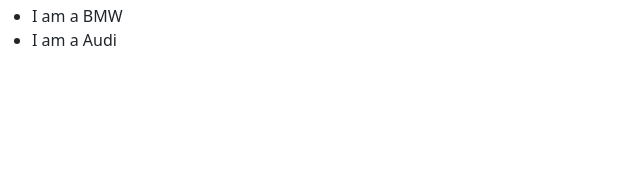
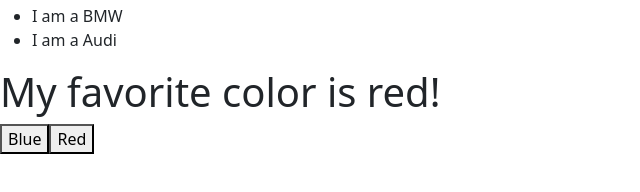
Before and after one commit to nrohitydv/todo-final, a React (Vite) app in the folder client/: page / in a window 1280 px wide. Shown: the part 170-362 px from the top of the page, without its empty margins (0-640 px from the left). Built offline with nearby package versions, Linux system fonts and the light colour scheme.

Commit message:
managing components folder and learning hooks

```diff
--- a/client/src/App.jsx
+++ b/client/src/App.jsx
@@ -3,14 +3,16 @@
 import Title from "./components/Title";
 import ButtonComponent from "./components/Button";
 import Home from "./components/Nav";
-import Goal from "./components/Goal";
-import Garage from "./components/Garage";
+import Garage from "./learning/Garage";
+import FavoriteColor from "./learning/FavoriteColor";
 function App() {
   return (
     <>
       <Home />
+      <Title />
       <ButtonComponent />
       <Garage />
+      <FavoriteColor />
     </>
   );
 }
--- /dev/null
+++ b/client/src/learning/FavoriteColor.jsx
@@ -0,0 +1,16 @@
+import { useState } from "react";
+export default function FavoriteColor() {
+  const [color, setColor] = useState("red");
+
+  return (
+    <>
+      <h1>My favorite color is {color}!</h1>
+      <button type="button" onClick={() => setColor("blue")}>
+        Blue
+      </button>
+      <button type="button" onClick={() => setColor("red")}>
+        Red
+      </button>
+    </>
+  );
+}
```
Also changed, not shown: client/src/learning/Car.jsx (renamed from client/src/components/Car.jsx), client/src/learning/Garage.jsx (renamed from client/src/components/Garage.jsx), client/src/learning/Goal.jsx (renamed from client/src/components/Goal.jsx), client/src/learning/MadeGoal.jsx (renamed from client/src/components/MadeGoal.jsx), client/src/learning/MissedGoal.jsx (renamed from client/src/components/MissedGoal.jsx).
